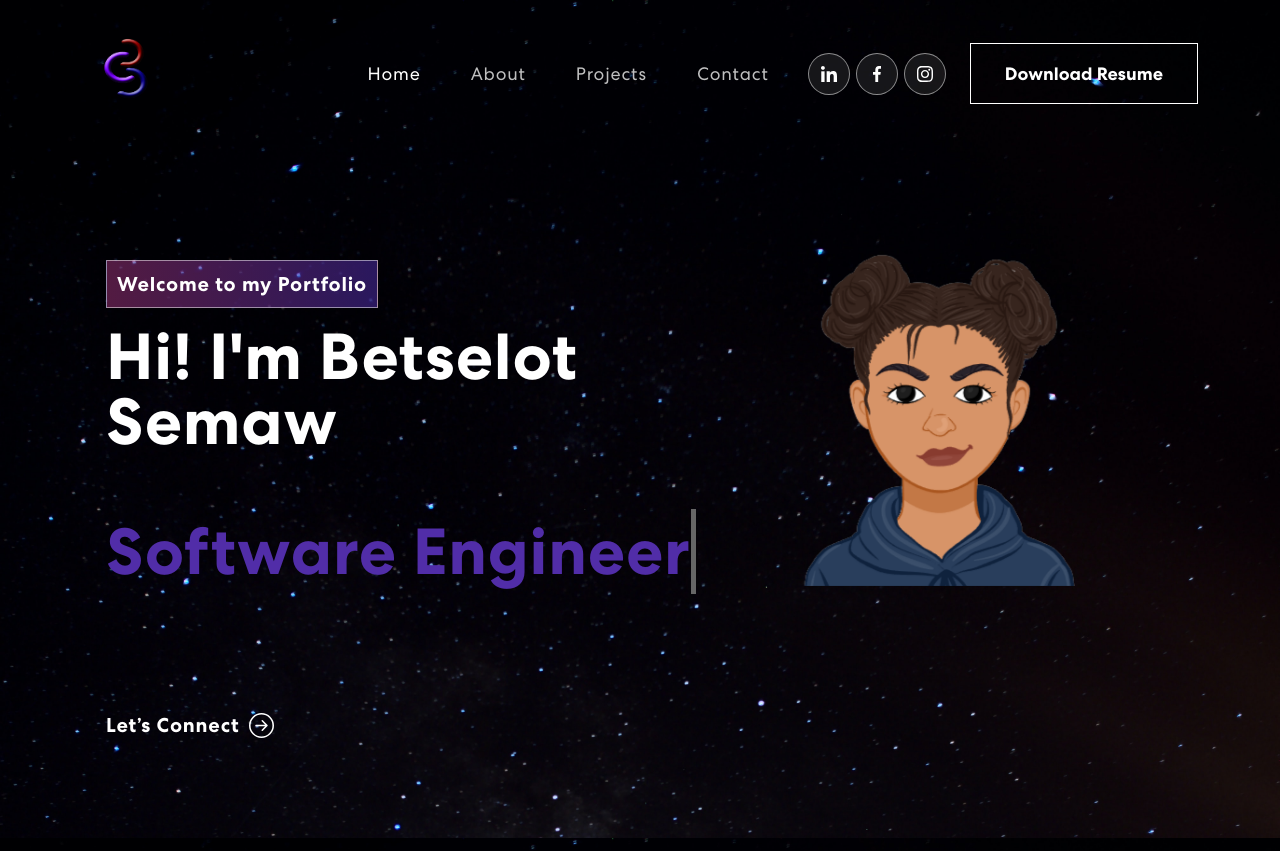
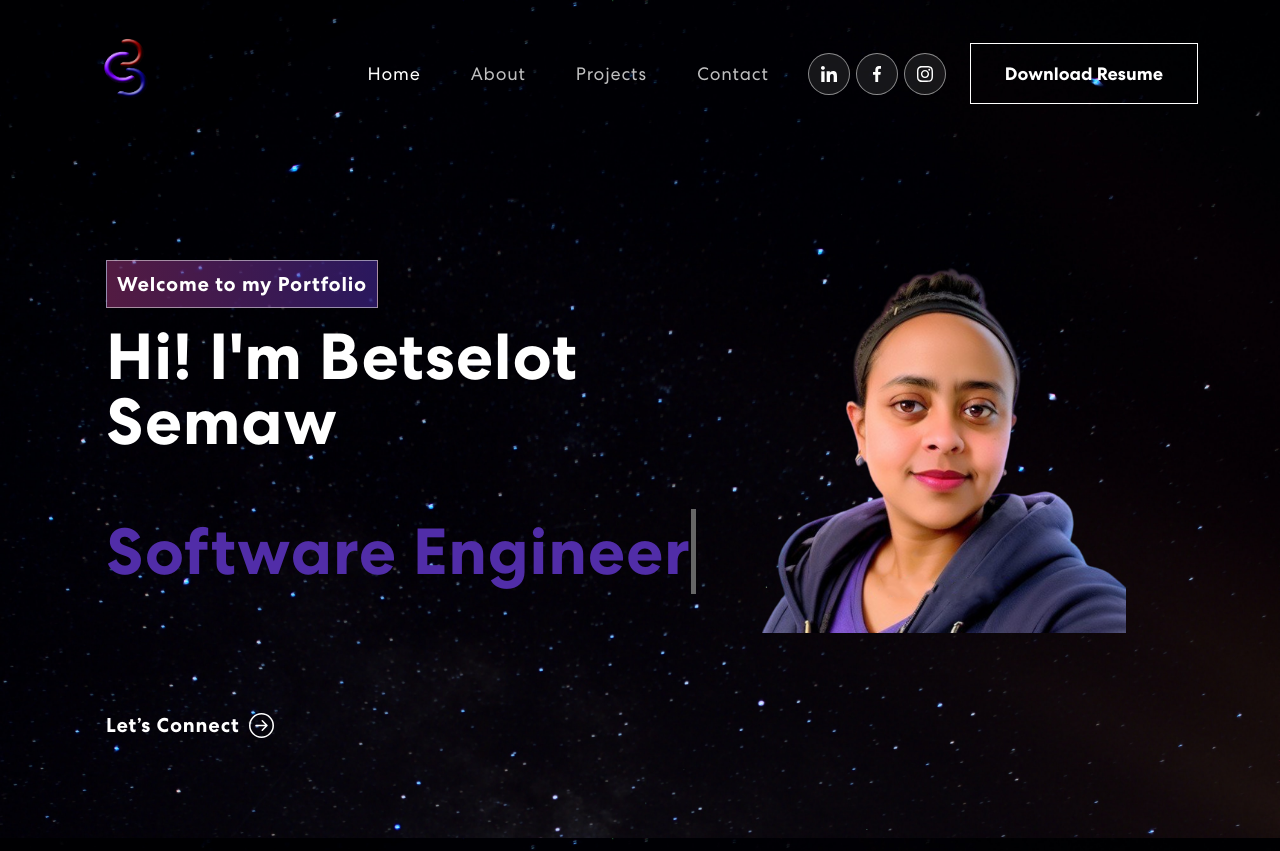
Before and after one commit to Betselot-GA/Betselot-GA.github.io, a React (Create React App) app: page / in a window 1280 px wide. Shown: the top 851 px of the page. Built offline with nearby package versions, Linux system fonts and the light colour scheme.

Commit message:
changed profile picture and removed image animation

```diff
--- a/src/App.css
+++ b/src/App.css
@@ -283,7 +283,7 @@ nav.navbar .navbar-toggler[aria-expanded="true"] .navbar-toggler-icon {
   margin-left: 25px;
 }
 .banner img {
-  animation: updown 3s linear infinite;
+  /* animation: updown 3s linear infinite; */
 }
 @keyframes updown {
     0% {
--- a/src/components/Banner.js
+++ b/src/components/Banner.js
@@ -1,7 +1,6 @@
 import { useState, useEffect } from "react";
 import { Container, Row, Col } from "react-bootstrap";
-import headerImg from "../assets/img/header-img.svg";
-import me from "../assets/img/me.png";
+import me from "../assets/img/profile.png";
 import { ArrowRightCircle } from 'react-bootstrap-icons';
 import 'animate.css';
 import TrackVisibility from 'react-on-screen';
@@ -13,7 +12,7 @@ export const Banner = () => {
   const [delta, setDelta] = useState(300 - Math.random() * 100);
   const [index, setIndex] = useState(1);
   const toRotate = [ "Software Engineer", "Web Designer", "Space Enthusiast" ];
-  const period = 2000;
+  const period = 5000;
 
   useEffect(() => {
     let ticker = setInterval(() => {
@@ -65,10 +64,10 @@ export const Banner = () => {
           </Col>
           <Col xs={12} md={6} xl={5}>
             <TrackVisibility>
-              {({ isVisible }) =>
-                <div className={isVisible ? "animate__animated animate__zoomIn" : ""}>
-                  <img className="container" style={{"marginTop":"-10%"}} src={me} alt="Header Img"/>
-                </div>}
+              {/* {({ isVisible }) => */}
+                 {/* <div className={isVisible ? "animate__animated animate__zoomIn" : ""}> */}
+                  <img className="container" style={{"width":"100%",}} src={me} alt="Header Img"/>
+                {/* // </div> */}
             </TrackVisibility>
           </Col>
         </Row>
--- a/src/components/Skills.js
+++ b/src/components/Skills.js
@@ -29,7 +29,7 @@ export const Skills = () => {
   };
 
   return (
-    <section className="skill" id="skills">
+    <section className="skill mt-5" id="skills">
         <div className="container">
             <div className="row">
                 <div className="col-12">
```
Also changed, not shown: src/assets/img/profile.png (added).
